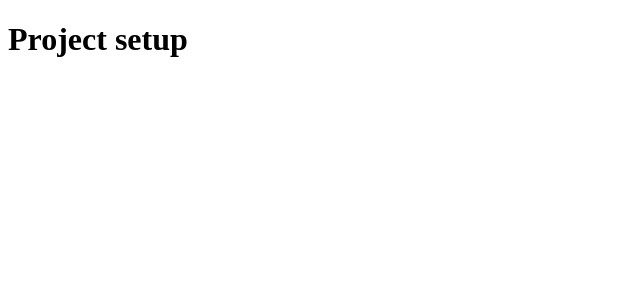
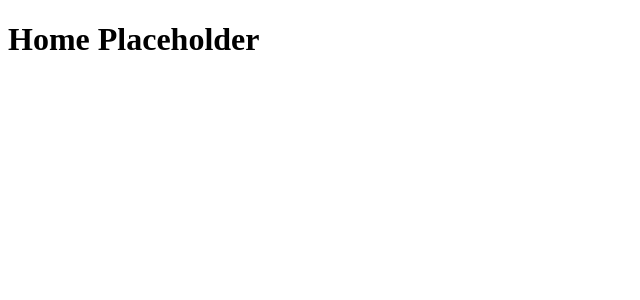
Before and after one commit to VictorArguelho/NovoDono, a React (Vite) app: page / in a window 1280 px wide. Shown: the top 300 px of the page, without its empty margins (0-640 px from the left). Built offline with nearby package versions, Linux system fonts and the light colour scheme.

Commit message:
feat: add home page

```diff
--- a/src/App.tsx
+++ b/src/App.tsx
@@ -1,7 +1,8 @@
 import './App.css'
+import Home from "./pages/home/Home"
 
 export default function App() {
   return (
-    <h1>Project setup</h1>
+    <Home />
   )
 }
--- /dev/null
+++ b/src/pages/home/Home.tsx
@@ -0,0 +1,7 @@
+//import styles from "./Home.module.css";
+
+export default function Home() {
+  return <h1>
+    Home Placeholder
+  </h1>;
+}
```
Also changed, not shown: src/pages/home/Home.module.css (added).
